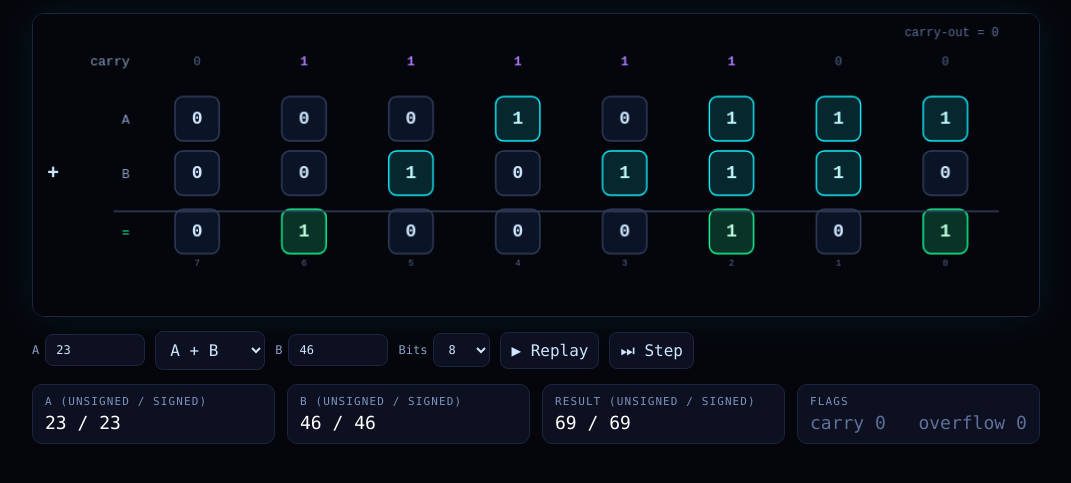
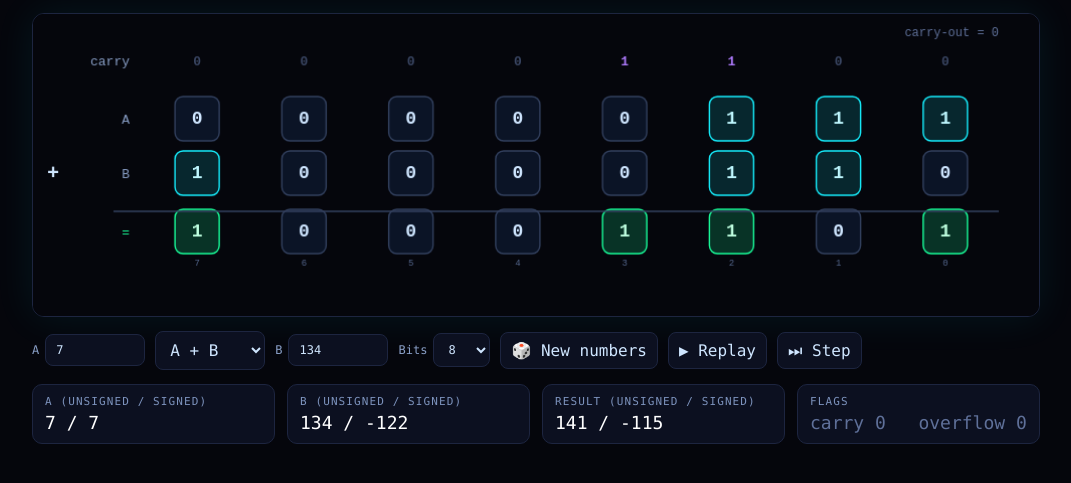
Before and after one commit to Computing-Hub/cs_animations, a plain HTML site: page binary-math.html in a window 1280 px wide. Shown: the part 117-600 px from the top of the page, without its empty margins (104-1175 px from the left). Drawn offline with Linux system fonts and the light colour scheme.

Commit message:
Binary arithmetic: random bytes on every load, plus a New numbers button
- A and B are random (fitting the bit width) each time the page loads,
  instead of always 23 and 46
- "New numbers" button picks a fresh pair; changing the bit width does too
- Changing the operation keeps the same bytes for comparison; for shifts,
  B (the shift amount) is re-picked as 1 to width-1

Co-Authored-By: Claude Opus 5.5 <noreply@anthropic.com>

```diff
--- a/binary-math.html
+++ b/binary-math.html
@@ -58,6 +58,7 @@
     <label>Bits
       <select id="width"><option>4</option><option selected>8</option><option>16</option></select>
     </label>
+    <button id="rand">🎲 New numbers</button>
     <button id="play">⏸ Pause</button>
     <button id="step">⏭ Step</button>
   </div>
@@ -208,11 +209,29 @@
   });
   document.getElementById('step').addEventListener('click',()=>{ running=false;
     document.getElementById('play').textContent='▶ Play'; stepOnce=true; });
-  ['a','b','op','width'].forEach(id=>document.getElementById(id).addEventListener('input',()=>{
-    op=document.getElementById('op').value; width=parseInt(document.getElementById('width').value,10); compute();
-  }));
+  // Random A and B that fit the chosen width. For shifts, B is the shift amount (1 to width-1).
+  function randomise(){
+    const max=(1<<width)-1;
+    document.getElementById('a').value=1+Math.floor(Math.random()*max);
+    document.getElementById('b').value= (op==='shl'||op==='shr')
+      ? 1+Math.floor(Math.random()*(width-1))
+      : 1+Math.floor(Math.random()*max);
+  }
+  function readControls(){ op=document.getElementById('op').value; width=parseInt(document.getElementById('width').value,10); }
+  ['a','b'].forEach(id=>document.getElementById(id).addEventListener('input',()=>{ readControls(); compute(); }));
+  // Changing the operation keeps the same bytes, so students can compare operations on them;
+  // a shift needs a small shift amount, so B is re-picked for shifts.
+  document.getElementById('op').addEventListener('input',()=>{
+    const wasShift=(op==='shl'||op==='shr'); readControls();
+    const isShift=(op==='shl'||op==='shr');
+    if(isShift && !wasShift) document.getElementById('b').value=1+Math.floor(Math.random()*(width-1));
+    if(!isShift && wasShift) document.getElementById('b').value=1+Math.floor(Math.random()*((1<<width)-1));
+    compute();
+  });
+  document.getElementById('width').addEventListener('input',()=>{ readControls(); randomise(); compute(); });
+  document.getElementById('rand').addEventListener('click',()=>{ readControls(); randomise(); compute(); });
 
-  compute();
+  readControls(); randomise(); compute();
   requestAnimationFrame(frame);
 })();
 </script>
```
